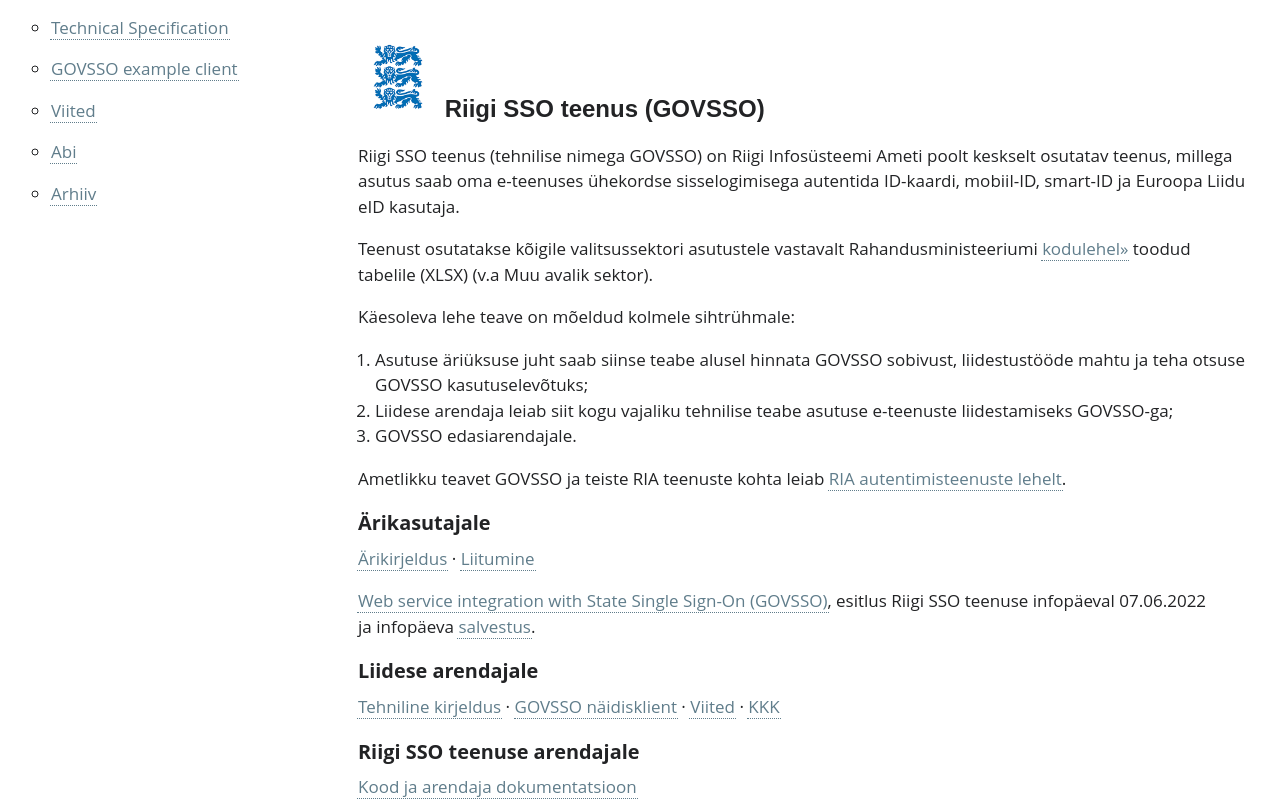
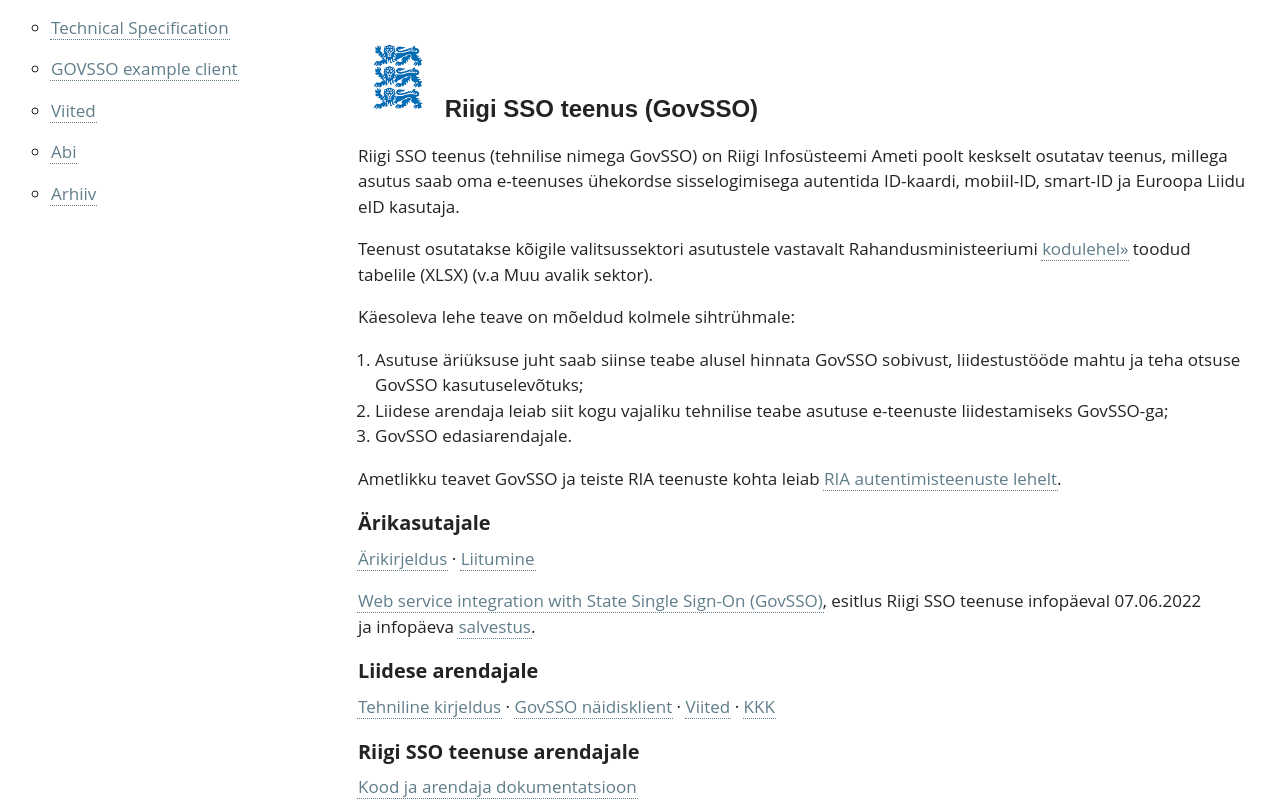
Before and after one commit to e-gov/GOVSSO, a Jekyll site: the page built from index.md, in a window 1280 px wide. Shown: the part 228-1036 px from the top of the page. Built offline with Jekyll 4.4.1, drawn with Linux system fonts in a browser that asks for light colours; part of the change alters nothing that is shown.

Commit message:
Update index.md

```diff
--- a/index.md
+++ b/index.md
@@ -4,28 +4,28 @@ permalink: /
 
 <img src='img/eu_regional_development_fund_horizontal.jpg' width="350" height="200" alt="European Union European Regional Development Fund"/>
 
-# <img src='img/LOVID.png' style='width: 80px;'> Riigi SSO teenus (GOVSSO)
+# <img src='img/LOVID.png' style='width: 80px;'> Riigi SSO teenus (GovSSO)
 
-Riigi SSO teenus (tehnilise nimega GOVSSO) on Riigi Infosüsteemi Ameti poolt keskselt osutatav teenus, millega asutus saab oma e-teenuses ühekordse sisselogimisega autentida ID-kaardi, mobiil-ID, smart-ID ja Euroopa Liidu eID kasutaja.
+Riigi SSO teenus (tehnilise nimega GovSSO) on Riigi Infosüsteemi Ameti poolt keskselt osutatav teenus, millega asutus saab oma e-teenuses ühekordse sisselogimisega autentida ID-kaardi, mobiil-ID, smart-ID ja Euroopa Liidu eID kasutaja.
 
 Teenust osutatakse kõigile valitsussektori asutustele vastavalt Rahandusministeeriumi [kodulehel»](https://www.fin.ee/riik-ja-omavalitsused-planeeringud/riigihaldus) toodud tabelile (XLSX) (v.a Muu avalik sektor).
 
 Käesoleva lehe teave on mõeldud kolmele sihtrühmale:
-1. Asutuse äriüksuse juht saab siinse teabe alusel hinnata GOVSSO sobivust, liidestustööde mahtu ja teha otsuse GOVSSO kasutuselevõtuks;
-2. Liidese arendaja leiab siit kogu vajaliku tehnilise teabe asutuse e-teenuste liidestamiseks GOVSSO-ga;
-3. GOVSSO edasiarendajale.
+1. Asutuse äriüksuse juht saab siinse teabe alusel hinnata GovSSO sobivust, liidestustööde mahtu ja teha otsuse GovSSO kasutuselevõtuks;
+2. Liidese arendaja leiab siit kogu vajaliku tehnilise teabe asutuse e-teenuste liidestamiseks GovSSO-ga;
+3. GovSSO edasiarendajale.
 
-Ametlikku teavet GOVSSO ja teiste RIA teenuste kohta leiab [RIA autentimisteenuste lehelt](https://www.ria.ee/et/riigi-infosusteem/eid/partnerile.html#govsso).
+Ametlikku teavet GovSSO ja teiste RIA teenuste kohta leiab [RIA autentimisteenuste lehelt](https://www.ria.ee/et/riigi-infosusteem/eid/partnerile.html#govsso).
 
 ## Ärikasutajale
 
 [Ärikirjeldus](BusinessDescription) · [Liitumine](Application)
 
-<a href='https://e-gov.github.io/GOVSSO/files/GOVSSO_intro_for_pilots_220607.pdf' target='_new'>Web service integration with State Single Sign-On (GOVSSO)</a>, esitlus Riigi SSO teenuse infopäeval 07.06.2022<br> ja infopäeva [salvestus](https://youtu.be/hrVNblSqHYw).
+<a href='https://e-gov.github.io/GOVSSO/GOVSSO_intro_for_pilots_220607.pdf' target='_new'>Web service integration with State Single Sign-On (GovSSO)</a>, esitlus Riigi SSO teenuse infopäeval 07.06.2022<br> ja infopäeva [salvestus](https://youtu.be/hrVNblSqHYw).
 
 ## Liidese arendajale
 
-[Tehniline kirjeldus](TechnicalSpecification) · [GOVSSO näidisklient](Example) · [Viited](References) · [KKK](Faq)
+[Tehniline kirjeldus](TechnicalSpecification) · [GovSSO näidisklient](Example) · [Viited](References) · [KKK](Faq)
 
 ## Riigi SSO teenuse arendajale
 
```
